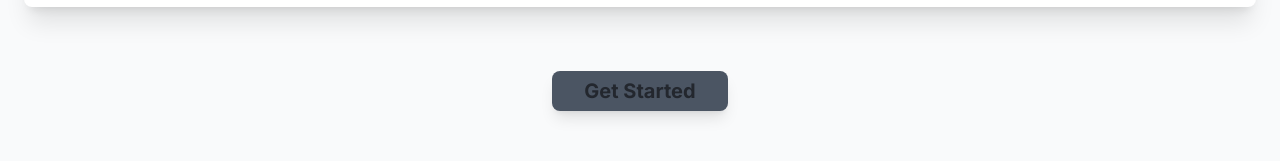
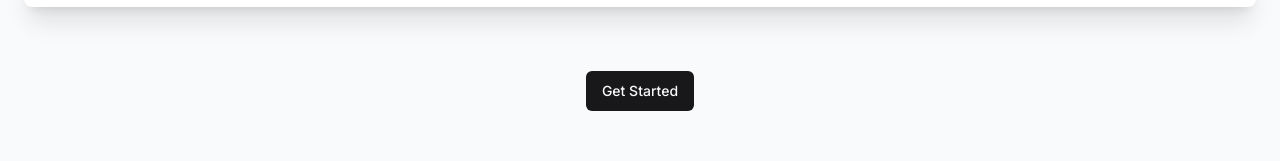
Before and after one commit to Jeevan-23/leetcodeboard, a Next.js app: page / in a window 1280 px wide. Shown: the part 330-491 px from the top of the page. Built offline with nearby package versions, Linux system fonts and the light colour scheme.

Commit message:
button changes in homepage

```diff
--- a/app/page.tsx
+++ b/app/page.tsx
@@ -25,13 +25,11 @@ export default function Home() {
 
       {/* Get Started Button */}
       <div className="flex justify-center">
-        <Button className="px-8 py-4 bg-gray-600 text-white text-xl font-bold rounded-lg shadow-lg hover:bg-blue-700 transition duration-300">
+        <Button>
           <Link
             href="/problems"
             className={cn(
               pathname?.startsWith("/problems")
-                ? "text-foreground"
-                : "text-foreground/60"
             )}
           >
             Get Started
```
Also changed, not shown: public/images/Logo.jpg (renamed from images/Logo.jpg), public/images/me.jpg (renamed from images/me.jpg).
